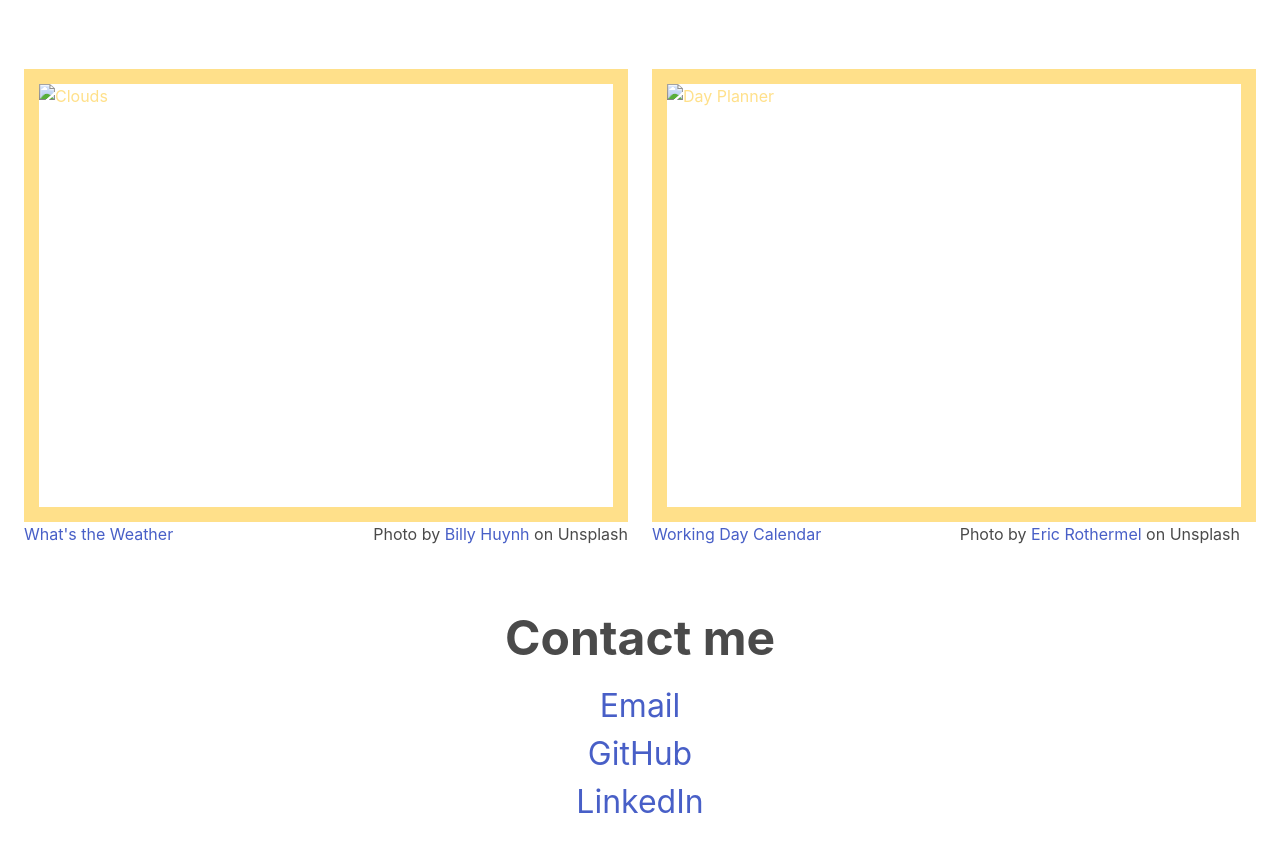
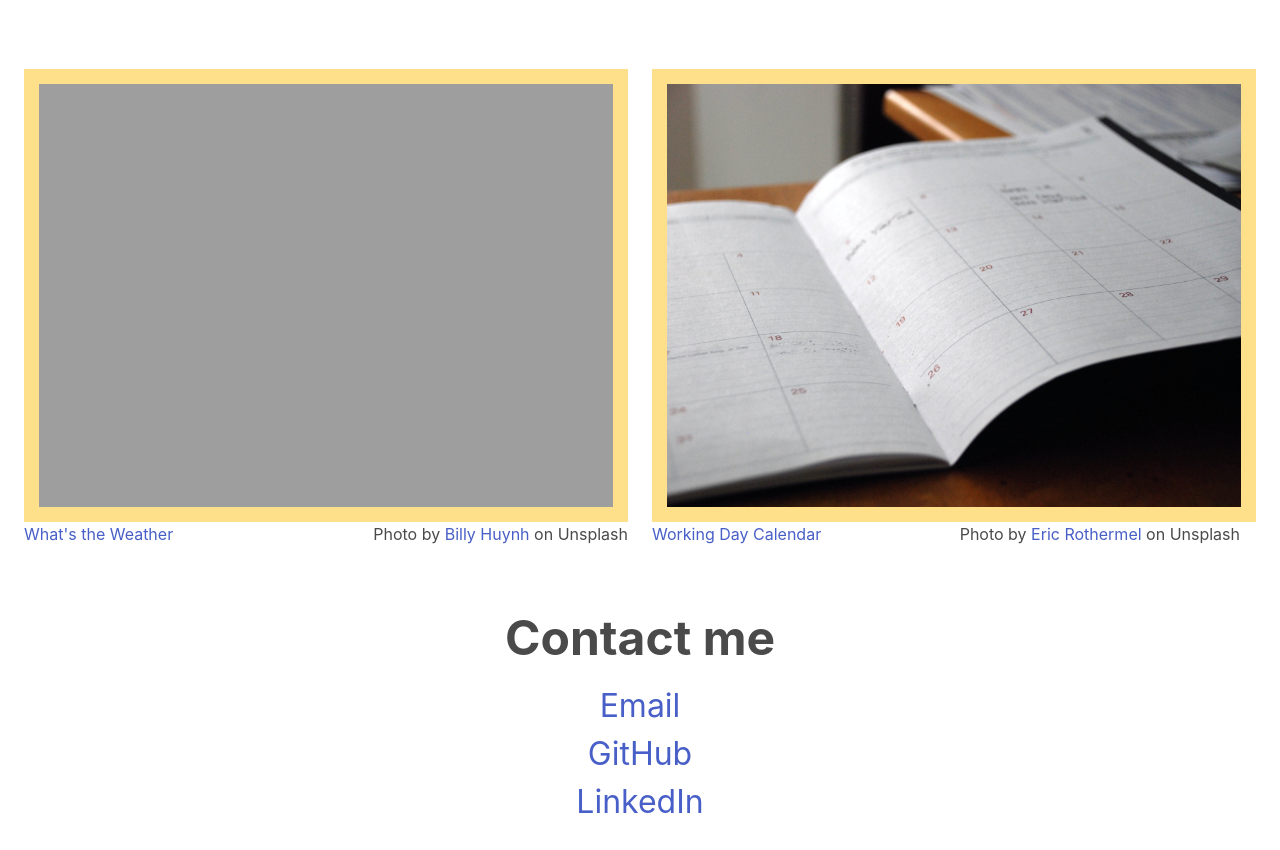
Before and after one commit to Scott-J-Clarke/scott-portfolio, a website: page index.html in a window 1280 px wide. Shown: the part 2876-3726 px from the top of the page. Drawn offline with nearby package versions, Linux system fonts and the light colour scheme; the site is published under a folder, as on GitHub Pages, so addresses that start at the root find nothing.

Commit message:
Fixed relative paths on last two images. Should work in Pages.

```diff
--- a/index.html
+++ b/index.html
@@ -120,7 +120,7 @@
         <div class="column is-half">
             <a href="https://github.com/Scott-J-Clarke/whats-the-weather">
                 <figure class="image is-4by3">
-                    <img class="with-border" id="whats-the-weather" src="/assets/images/whats-the-weather-image.jpg"
+                    <img class="with-border" id="whats-the-weather" src="assets/images/whats-the-weather-image.jpg"
                         alt="Clouds">
                 </figure>
                 <div class="is-flex is-justify-content-space-between">
@@ -134,7 +134,7 @@
         <div class="column is-half">
             <a href="https://github.com/Scott-J-Clarke/working-day-calendar">
                 <figure class="image is-4by3">
-                    <img class="with-border" id="working-calendar" src="/assets/images/working-day-calendar-image.jpg"
+                    <img class="with-border" id="working-calendar" src="assets/images/working-day-calendar-image.jpg"
                         alt="Day Planner">
                 </figure>
                 <div class="is-flex is-justify-content-space-between">
```
